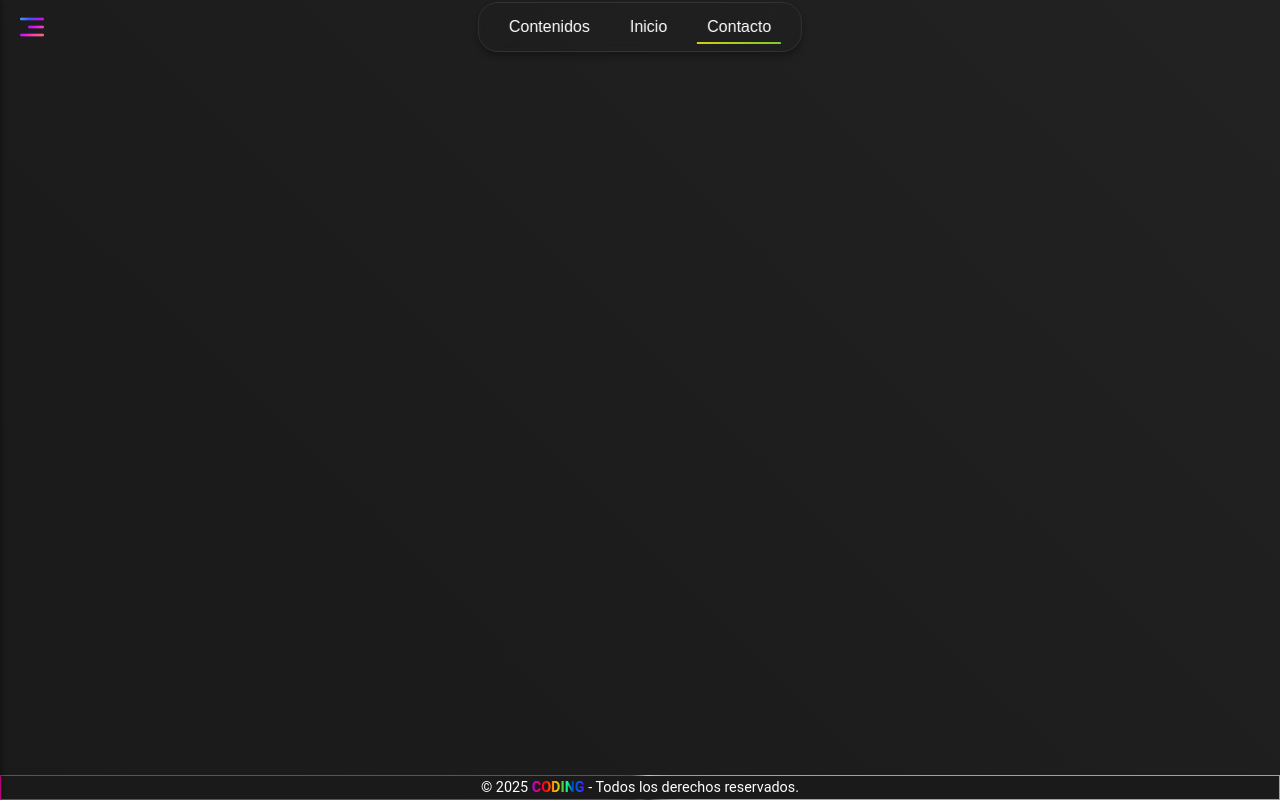
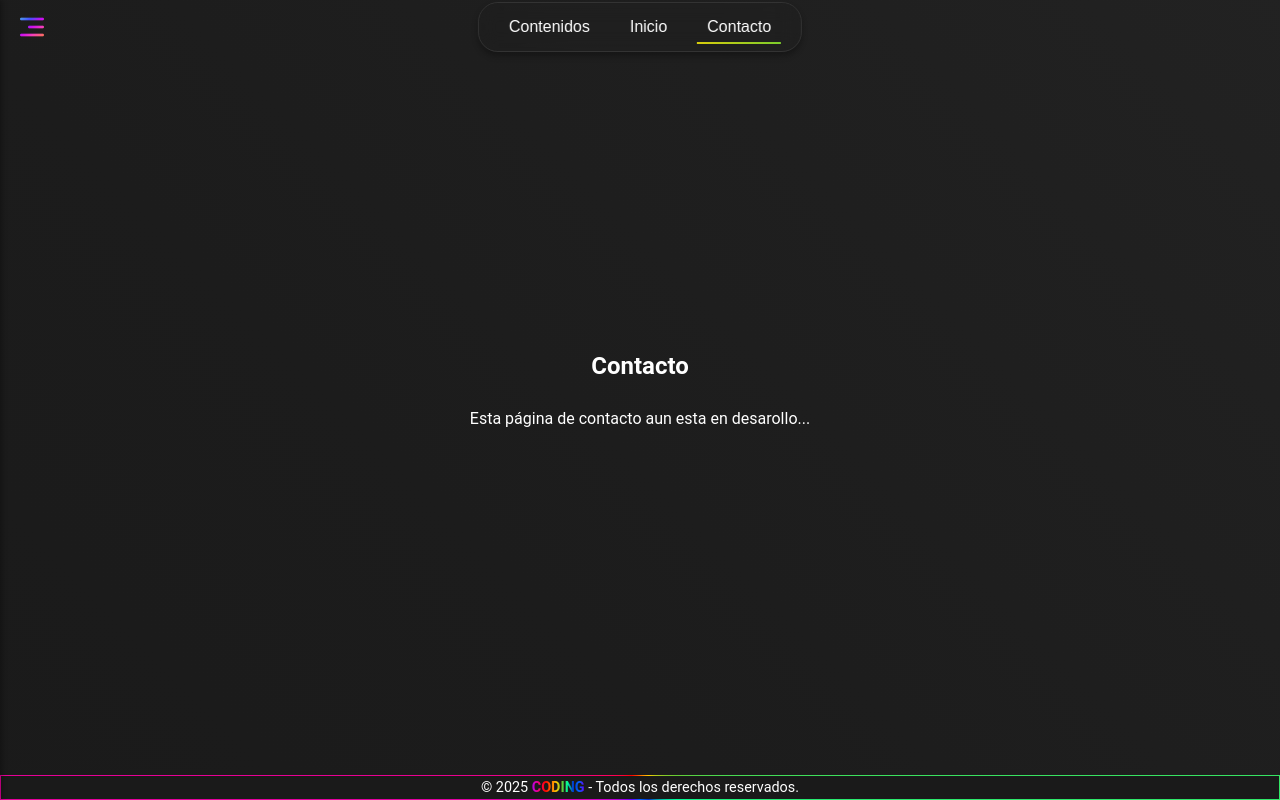
Before and after one commit to DuskStarGITHUB/Coding, a React (Vite) app in the folder frontend/: page / in a window 1280 px wide. Both pictures are taken after a click on the button "Contacto". Built offline with nearby package versions, Linux system fonts and the light colour scheme.

Commit message:
STANBY PAGECONTACT, NEW CSS

```diff
--- a/frontend/src/web/views/pages/PageContact.jsx
+++ b/frontend/src/web/views/pages/PageContact.jsx
@@ -1,9 +1,14 @@
 // Página de contacto
 import React from "react";
+import './assets/pagecontact.css'
 
 const PageContact = () => {
   return (
-    <main>
+    <main className="main-ct">
+      <section>
+        <h1>Contacto</h1>
+        <p>Esta página de contacto aun esta en desarollo...</p>
+      </section>
     </main>
   );
 };
--- /dev/null
+++ b/frontend/src/web/views/pages/assets/pagecontact.css
@@ -0,0 +1,8 @@
+/* Css de la pagina de contacto */
+
+.main-ct {
+  align-items: center;
+  text-align: center;
+  align-content: center;
+  flex: content;
+}
--- a/frontend/src/web/views/pages/assets/pagecontents.css
+++ b/frontend/src/web/views/pages/assets/pagecontents.css
@@ -21,7 +21,7 @@
     var(--color-9),
     var(--color-10)
   );
-  background-size: 400%;
+  background-size: 4000%;
   border: 2px solid var(--border-color);
   border-radius: 12px;
   padding: 20px;
```
